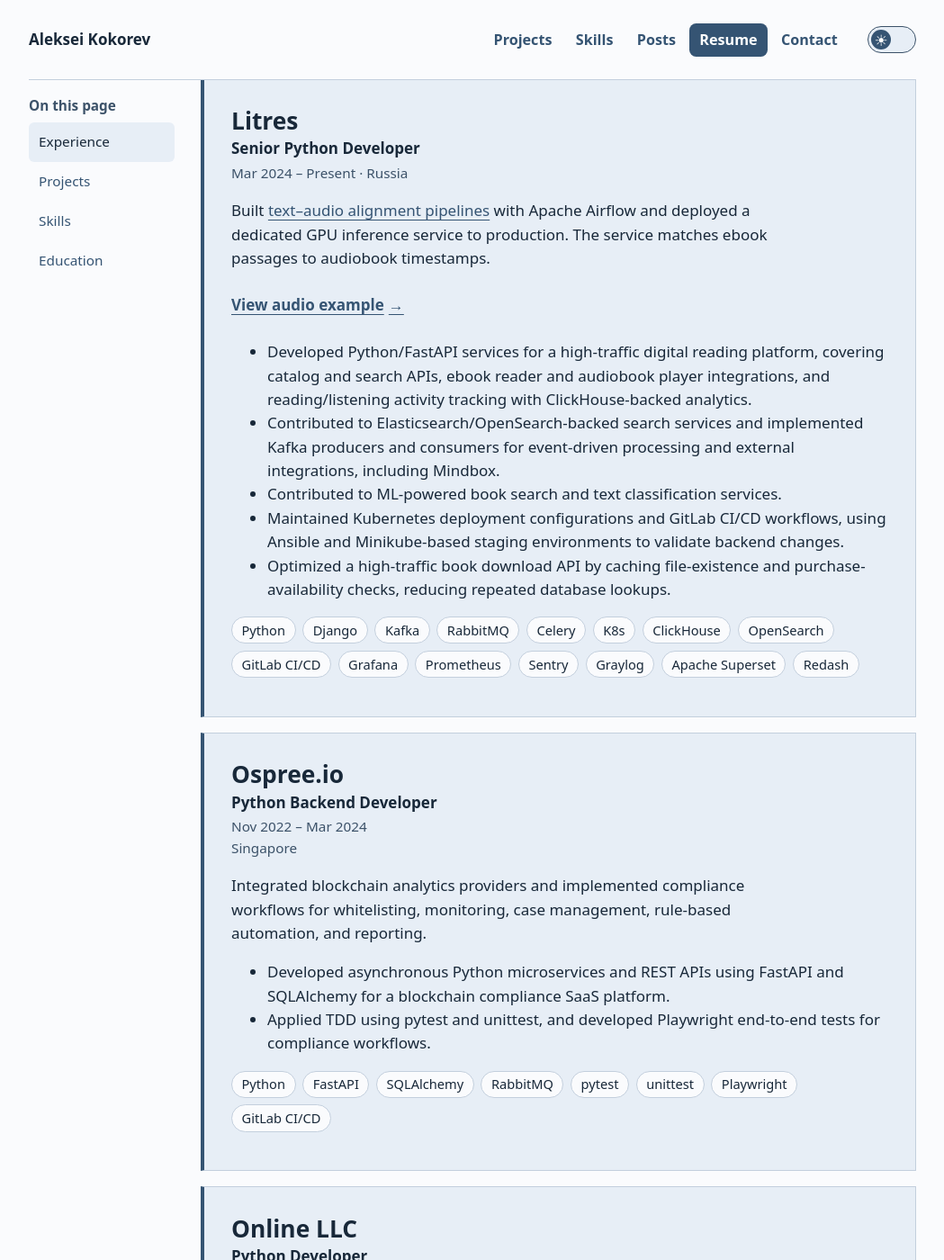
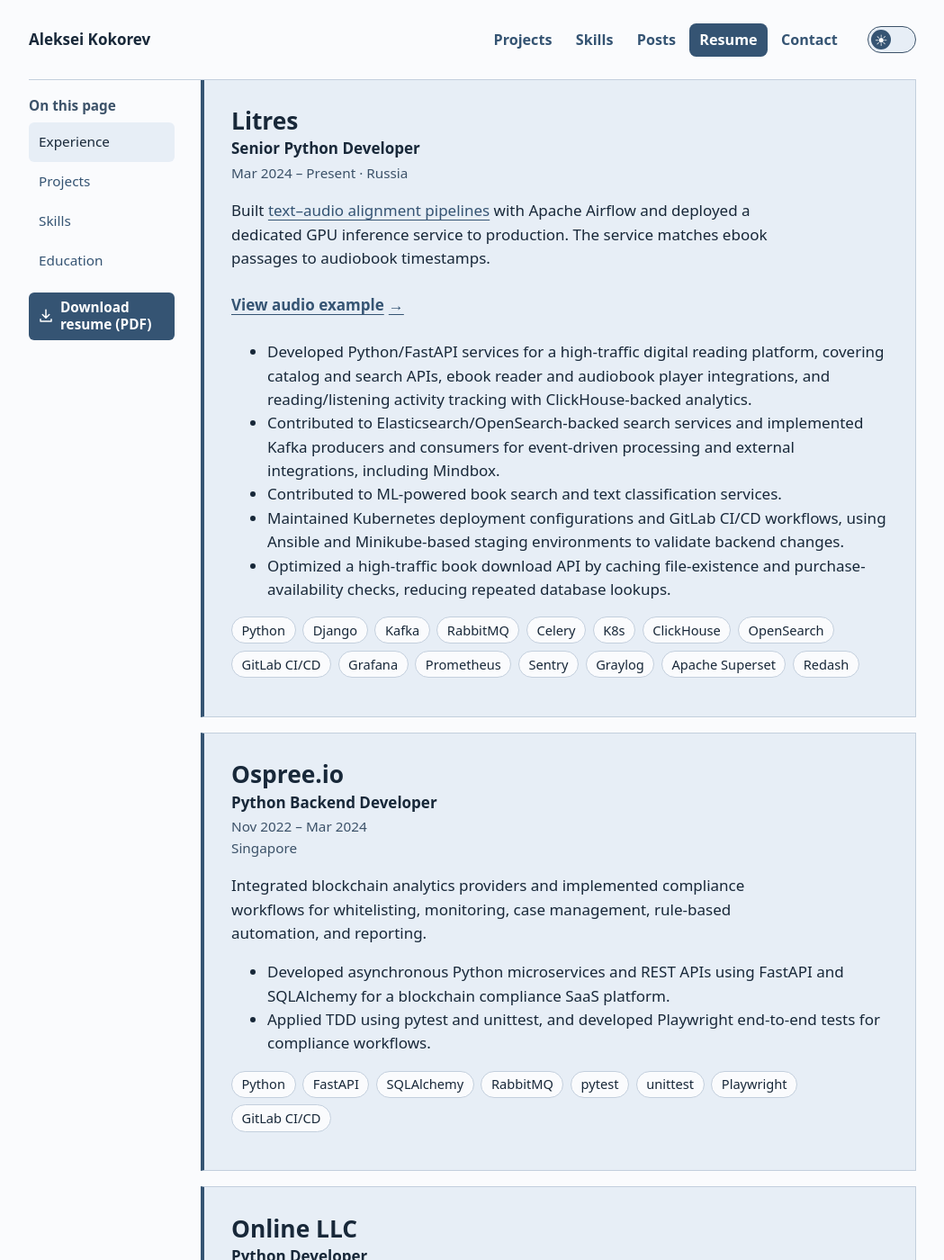
Before and after one commit to alex-coch/alex-coch.github.io, a Jekyll site: the page resume/index.html, which Jekyll copies as it is, in a window 1280 px wide and 1400 px high, scrolled down 377 px. Shown: the whole window at 90% size, without its empty margins (115-1164 px from the left). Built offline with Jekyll 4.4.1, drawn with Linux system fonts in a browser that asks for light colours.

Commit message:
Add a PDF download to the sticky resume sidebar

```diff
--- a/assets/portfolio.css
+++ b/assets/portfolio.css
@@ -347,6 +347,7 @@ header nav a[aria-current] {color:var(--on-accent);background:var(--accent)}
   .resume-details {grid-template-columns:minmax(0,1.4fr) minmax(0,1fr) minmax(0,1.3fr);align-items:start}
 }
 
+.resume-section-nav .resume-sidebar-download {display:none}
 .resume-section-nav a[aria-current="location"] {text-decoration-thickness:.12em}
 @media (min-width:64rem) {
   .resume-layout {display:grid;grid-template-columns:9.5rem minmax(0,1fr);gap:1.75rem;margin-top:1.25rem}
@@ -359,5 +360,9 @@ header nav a[aria-current] {color:var(--on-accent);background:var(--accent)}
   .resume-section-nav a:hover {text-decoration:underline}
   .resume-section-nav a:focus-visible {outline-offset:-3px}
   .resume-section-nav a[aria-current="location"] {background:var(--panel);color:var(--ink)}
+  .resume-section-nav .resume-sidebar-download {
+    display:flex;gap:.4rem;margin-top:.75rem;padding:.45rem .6rem;line-height:1.25;font-weight:600
+  }
+  .resume-sidebar-download svg {flex:none}
   .resume-content > h2:first-child {margin-top:0}
 }
--- a/resume/index.html
+++ b/resume/index.html
@@ -7,7 +7,7 @@
   <meta name="robots" content="noindex">
   <link rel="icon" href="/assets/ak.svg?v=3" type="image/svg+xml">
 <script src="/assets/theme.js?v=2"></script>
-<link rel="stylesheet" href="/assets/portfolio.css?v=54">
+<link rel="stylesheet" href="/assets/portfolio.css?v=55">
 <script defer src="/assets/portfolio-nav.js?v=8"></script>
 <script defer src="/assets/portfolio-enhancements.js?v=7"></script>
 </head>
@@ -54,6 +54,7 @@
         <a href="#skills">Skills</a>
         <a href="#education">Education</a>
       </div>
+      <a class="primary resume-sidebar-download" href="/assets/Aleksei_Kokorev_Python_Backend_CV.pdf" download><svg width="18" height="18" viewBox="0 0 24 24" fill="none" stroke="currentColor" stroke-width="2" stroke-linecap="round" stroke-linejoin="round" aria-hidden="true" focusable="false"><path d="M12 3v12m-5-5 5 5 5-5M4 17v3h16v-3"/></svg><span>Download resume (PDF)</span></a>
     </nav>
     <div class="resume-content">
       <h2 id="experience">Professional experience</h2>
```
